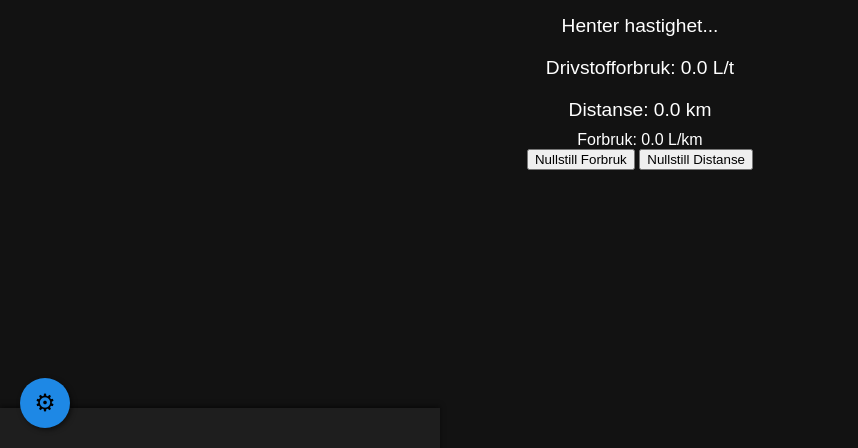
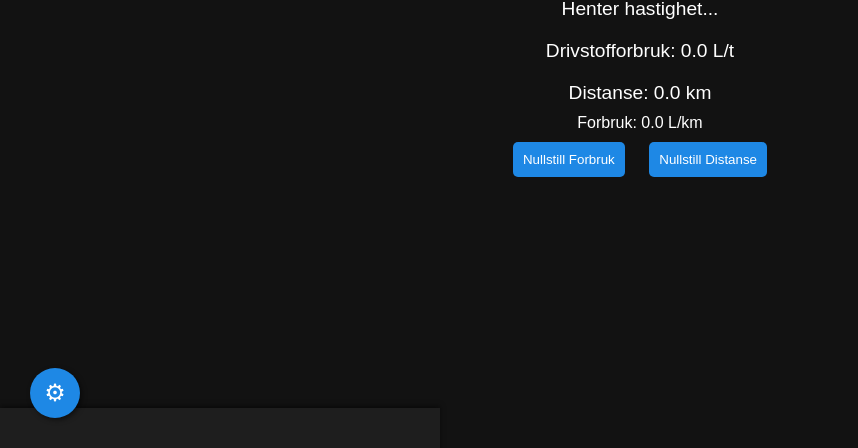
Before and after one commit to morteve/gpsspeed, a plain HTML site: page flask_project/static/index.html in a window 1280 px wide. Shown: the part 352-800 px from the top of the page, without its empty margins (0-858 px from the left). Drawn offline with Linux system fonts and the light colour scheme.

Commit message:
Oppdatert GPS og drivstoffberegning med forbedret feilhåndtering

```diff
--- a/flask_project/static/styles.css
+++ b/flask_project/static/styles.css
@@ -111,3 +111,15 @@ body {
 #calibrate-btn:hover {
     background-color: #1565c0;
 }
+button {
+    background-color: #1e88e5;
+    color: white;
+    padding: 10px;
+    border: none;
+    border-radius: 5px;
+    cursor: pointer;
+    margin: 10px;
+}
+button:hover {
+    background-color: #1565c0;
+}
```
Also changed, not shown: 1 other file.
